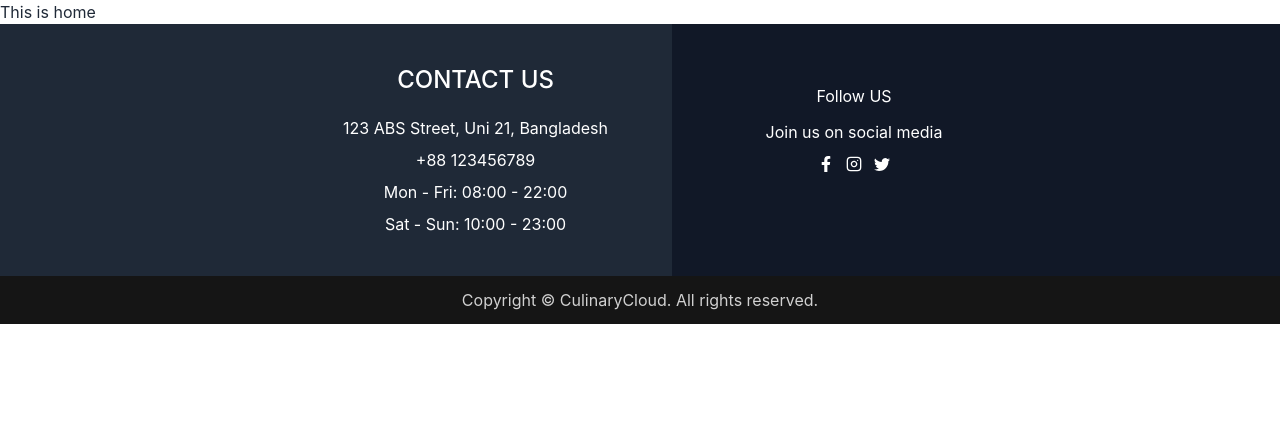
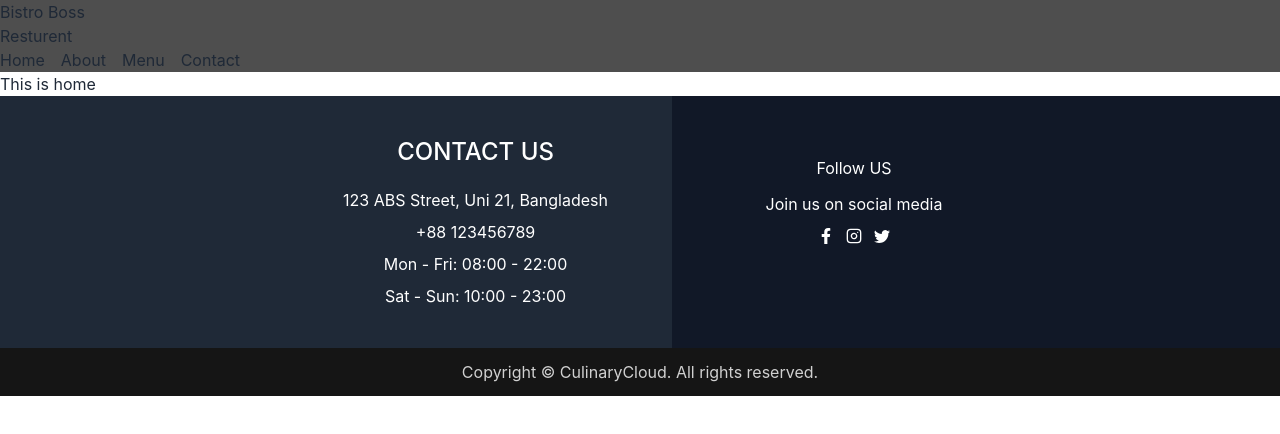
Before and after one commit to Kayum-Ali/bistro-boss-client, a React (Vite) app: page / in a window 1280 px wide. Shown: the top 434 px of the page. Built offline with nearby package versions, Linux system fonts and the light colour scheme.

Commit message:
navbar str done

```diff
--- a/src/layout/MainLayout.jsx
+++ b/src/layout/MainLayout.jsx
@@ -1,10 +1,13 @@
 import { Outlet } from "react-router-dom";
 import Footer from "../shared/Footer";
+import Navbar from "../shared/Navbar";
 
 
 const MainLayout = () => {
     return (
         <div className="max-w-screen-[1920px]">
+
+            <Navbar></Navbar>
             <Outlet></Outlet>
             <Footer></Footer>
 
--- a/src/shared/Navbar.jsx
+++ b/src/shared/Navbar.jsx
@@ -1,8 +1,22 @@
+import { NavLink } from "react-router-dom";
 
 
 const Navbar = () => {
     return (
-        <div>
+        <div className="bg-[#151515c0]">
+            <div className="">
+                <h2>Bistro Boss </h2>
+                <h2>Resturent</h2>
+            </div>
+            <div>
+                <ul className="flex gap-4">
+                    <li><NavLink to={'/'}>Home</NavLink></li>
+                    <li><NavLink to="/about">About</NavLink></li>
+                    <li><NavLink to="/menu">Menu</NavLink></li>
+                    <li><NavLink to="/contact">Contact</NavLink></li>
+                </ul>
+            </div>
+
 
         </div>
     );
```
